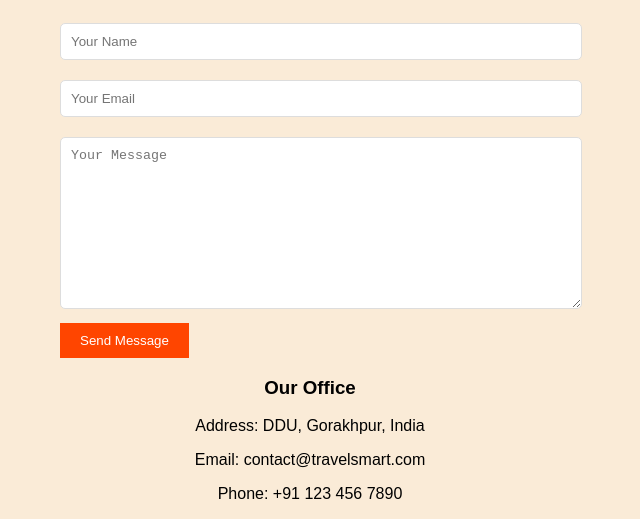
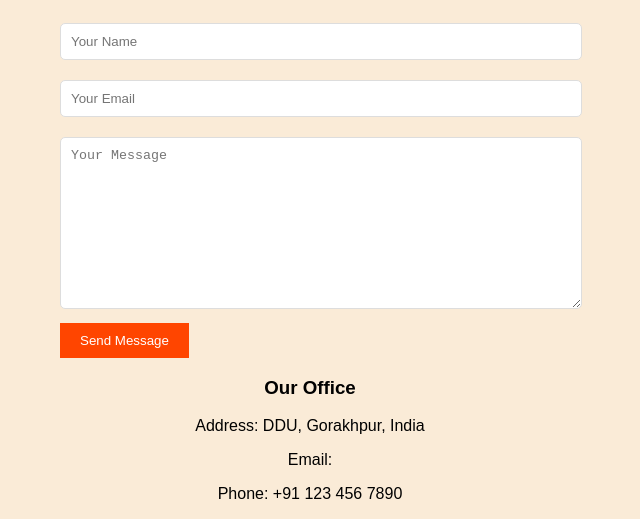
Before and after one commit to Khushi-ddu-cse/miniproject-s, a plain HTML site: page contact.html in a window 1280 px wide. Shown: the part 129-648 px from the top of the page, without its empty margins (330-970 px from the left). Drawn offline with Linux system fonts and the light colour scheme.

Commit message:
Update contact.html
email removed

```diff
--- a/contact.html
+++ b/contact.html
@@ -94,7 +94,7 @@
         <div>
             <h3>Our Office</h3>
             <p>Address: DDU, Gorakhpur, India</p>
-            <p>Email: contact@travelsmart.com</p>
+            <p>Email: </p>
             <p>Phone: +91 123 456 7890</p>
         </div>
 
```
